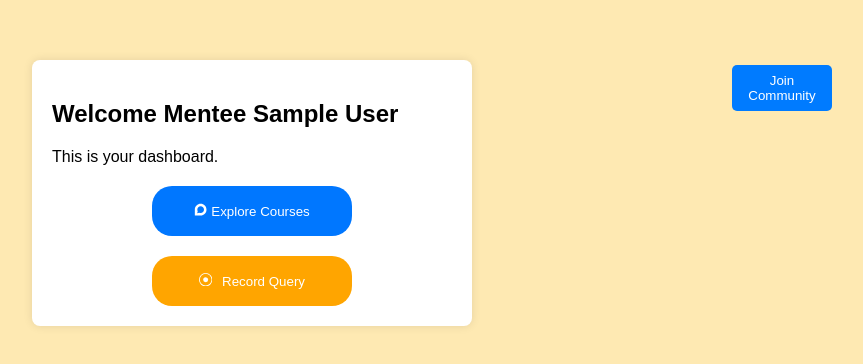
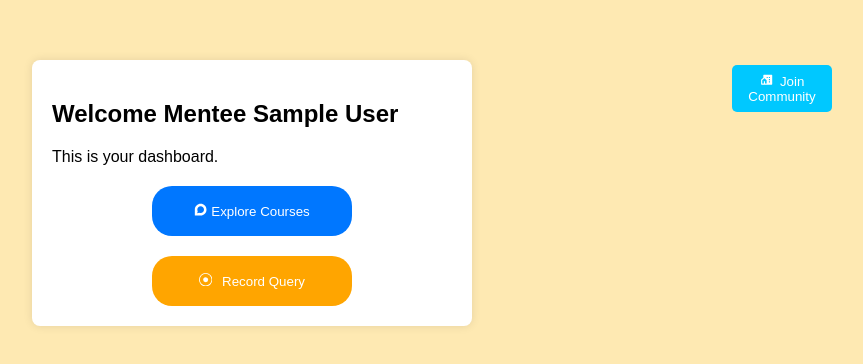
Before and after one commit to Team-BrawlDevs/Dial-To-Grow, a React (Vite) app: page /mentee/1 in a window 1280 px wide. Shown: the top 364 px of the page, without its empty margins (388-1251 px from the left). Built offline with nearby package versions, Linux system fonts and the light colour scheme; no server answers; sample sign-in values are in the browser's storage.

Commit message:
css-upadte

```diff
--- a/src/components/MenteeDashboard.jsx
+++ b/src/components/MenteeDashboard.jsx
@@ -4,6 +4,7 @@ import { useNavigate } from "react-router-dom";
 import VoiceRoom from "./VoiceRoom"; // import the component
 import { FaDiscourse } from "react-icons/fa";
 import { BsRecordCircle } from "react-icons/bs";
+import { RiCommunityFill } from "react-icons/ri";
 
 const MenteeDashboard = () => {
   const user = JSON.parse(localStorage.getItem("user"));
@@ -97,7 +98,7 @@ const MenteeDashboard = () => {
     right: "60px",
     width:"100px",
     padding: "8px 12px",
-    backgroundColor: "#007bff",
+    backgroundColor: "#00c8ffff",
     color: "white",
     border: "none",
     borderRadius: "5px",
@@ -105,7 +106,8 @@ const MenteeDashboard = () => {
 
   }}
   >
-    Join Community
+   <RiCommunityFill style={{marginRight:"7px"}} />
+ Join Community
   </button>
     <div className="container">
       <h2>Welcome Mentee {user?.name || "User"}</h2>
```
